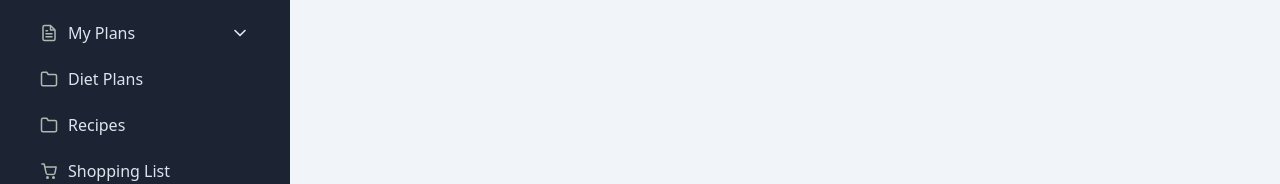
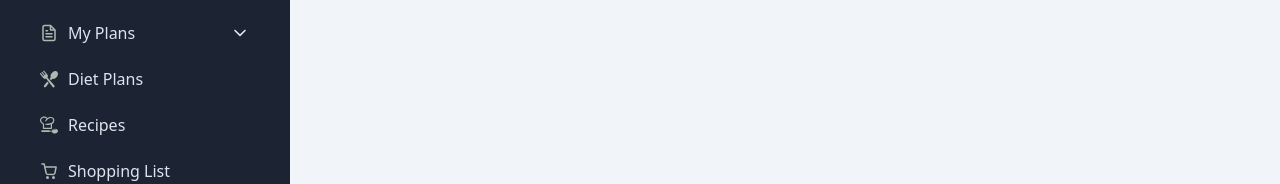
Before and after one commit to vmirfak/dev-fit-hub, a React (Vite) app: page /dashboard in a window 1280 px wide. Shown: the part 319-503 px from the top of the page. Built offline with nearby package versions, Linux system fonts and the light colour scheme.

Commit message:
New sidebar icons.

```diff
--- a/src/components/Sidebar/index.tsx
+++ b/src/components/Sidebar/index.tsx
@@ -65,7 +65,7 @@ const Sidebar = ({ sidebarOpen, setSidebarOpen }: SidebarProps) => {
       {/* <!-- SIDEBAR HEADER --> */}
       <div className="flex items-center justify-center gap-2 px-6 py-5.5 lg:py-6.5">
         <NavLink to="/">
-        <img
+          <img
             src={Logo}
             alt="Company Logo"
             className="w-20 md:w-22 lg:w-30 xl:w-25" // Responsive sizing based on breakpoints
@@ -324,21 +324,30 @@ const Sidebar = ({ sidebarOpen, setSidebarOpen }: SidebarProps) => {
                 <NavLink
                   to="/perscribedietplan"
                   className={`group relative flex items-center gap-2.5 rounded-sm py-2 px-4 font-medium text-bodydark1 duration-300 ease-in-out hover:bg-graydark dark:hover:bg-meta-4 ${
-                    pathname.includes("perscribedietplan") && "bg-graydark dark:bg-meta-4"
+                    pathname.includes("perscribedietplan") &&
+                    "bg-graydark dark:bg-meta-4"
                   }`}
                 >
                   <svg
-                    xmlns="http://www.w3.org/2000/svg"
+                    fill="#aeb7b1"
                     width="18"
                     height="18"
-                    viewBox="0 0 24 24"
-                    fill="none"
-                    stroke="#aeb7b1"
-                    stroke-width="2"
-                    stroke-linecap="round"
-                    stroke-linejoin="round"
+                    viewBox="0 -3.84 122.88 122.88"
+                    version="1.1"
                   >
-                    <path d="M22 19a2 2 0 0 1-2 2H4a2 2 0 0 1-2-2V5a2 2 0 0 1 2-2h5l2 3h9a2 2 0 0 1 2 2z"></path>
+                    <g id="SVGRepo_bgCarrier" stroke-width="0"></g>
+                    <g
+                      id="SVGRepo_tracerCarrier"
+                      stroke-linecap="round"
+                      stroke-linejoin="round"
+                    ></g>
+                    <g id="SVGRepo_iconCarrier">
+                      {" "}
+                      <g>
+                        {" "}
+                        <path d="M29.03,100.46l20.79-25.21l9.51,12.13L41,110.69C33.98,119.61,20.99,110.21,29.03,100.46L29.03,100.46z M53.31,43.05 c1.98-6.46,1.07-11.98-6.37-20.18L28.76,1c-2.58-3.03-8.66,1.42-6.12,5.09L37.18,24c2.75,3.34-2.36,7.76-5.2,4.32L16.94,9.8 c-2.8-3.21-8.59,1.03-5.66,4.7c4.24,5.1,10.8,13.43,15.04,18.53c2.94,2.99-1.53,7.42-4.43,3.69L6.96,18.32 c-2.19-2.38-5.77-0.9-6.72,1.88c-1.02,2.97,1.49,5.14,3.2,7.34L20.1,49.06c5.17,5.99,10.95,9.54,17.67,7.53 c1.03-0.31,2.29-0.94,3.64-1.77l44.76,57.78c2.41,3.11,7.06,3.44,10.08,0.93l0.69-0.57c3.4-2.83,3.95-8,1.04-11.34L50.58,47.16 C51.96,45.62,52.97,44.16,53.31,43.05L53.31,43.05z M65.98,55.65l7.37-8.94C63.87,23.21,99-8.11,116.03,6.29 C136.72,23.8,105.97,66,84.36,55.57l-8.73,11.09L65.98,55.65L65.98,55.65z"></path>{" "}
+                      </g>{" "}
+                    </g>
                   </svg>
                   Diet Plans
                 </NavLink>
@@ -352,17 +361,29 @@ const Sidebar = ({ sidebarOpen, setSidebarOpen }: SidebarProps) => {
                   }`}
                 >
                   <svg
-                    xmlns="http://www.w3.org/2000/svg"
-                    width="18"
-                    height="18"
-                    viewBox="0 0 24 24"
-                    fill="none"
-                    stroke="#aeb7b1"
-                    stroke-width="2"
-                    stroke-linecap="round"
-                    stroke-linejoin="round"
+                  fill="#aeb7b1"
+                  width="18"
+                  height="18"
+                    version="1.1"
+                    viewBox="0 0 357.623 357.623"
                   >
-                    <path d="M22 19a2 2 0 0 1-2 2H4a2 2 0 0 1-2-2V5a2 2 0 0 1 2-2h5l2 3h9a2 2 0 0 1 2 2z"></path>
+                    <g id="SVGRepo_bgCarrier" stroke-width="0"></g>
+                    <g
+                      id="SVGRepo_tracerCarrier"
+                      stroke-linecap="round"
+                      stroke-linejoin="round"
+                    ></g>
+                    <g id="SVGRepo_iconCarrier">
+                      {" "}
+                      <g>
+                        {" "}
+                        <g>
+                          {" "}
+                          <path d="M357.597,299.635c-0.499-30.43-29.639-47.567-61.3-47.567c-31.928,0.012-54.712,19.218-59.767,35.938 c-12.85,9.178-43.227,3.148-60.73-3.324c-8.377,0.012-136.711,0.012-136.711,0.012l-0.012,0.035 c-0.087-0.012-0.192-0.023-0.291-0.023c-7.848,0-14.215,6.367-14.227,14.21c0,0.407,0.012,1.929,0,2.323 c0.012,7.867,6.378,14.222,14.227,14.222c0.099,0,0.192-0.022,0.291-0.022l-0.012,0.022c0,0,128.375,0,136.734-0.011 c17.526-6.484,47.881-12.549,60.73-3.37c5.066,16.743,27.851,35.937,59.778,35.925c31.649,0,60.789-17.16,61.276-47.578h0.012 c0.012-0.14,0-0.662,0.023-0.779C357.632,299.635,357.608,299.635,357.597,299.635z M320.255,271.843 c-2.242-0.094-5.484-0.209-9.365-0.325c-7.621-0.093-17.985-0.697-27.188,0.731c-2.161,0.256-4.601,1.012-6.809,1.755 c-2.277,0.708-4.543,1.545-6.715,2.44c-4.369,1.695-8.412,3.543-11.921,5.135c-3.463,1.627-6.367,3.056-8.319,4.183 c-1.998,1.046-2.858,2.033-2.766,2.103c-0.104,0.023,0.209-1.429,1.72-3.287c1.487-1.883,3.812-4.299,6.901-6.855 c3.067-2.591,6.879-5.252,11.294-7.762c2.207-1.219,4.531-2.369,7.041-3.45c2.579-1.034,5.101-1.87,8.063-2.429 c5.682-1.068,11.142-0.895,16.149-0.29c5.02,0.558,9.574,1.626,13.361,2.8c3.846,1.139,6.925,2.475,9.017,3.578 c2.149,1.081,3.172,1.953,3.172,1.953S322.509,271.924,320.255,271.843z"></path>{" "}
+                          <path d="M56.993,164.283v80.953c0,6.6,5.356,11.944,11.955,11.944h158.078c6.611,0,11.944-5.345,11.944-11.944v-87.104 c14.431-7.233,26.56-17.202,33.81-30.825c14.907-28.042,16.069-55.206,3.301-76.48c-12.758-21.198-37.645-33.357-68.318-33.357 c-21.941,0-41.589,9.62-57.669,21.808c-14.361-15.894-42.083-30.4-71.711-29.627c-19.13,0.5-46.254,7.581-66.912,38.551 C0.834,64.153-2.425,81,1.775,98.3C9.723,130.995,42.998,155.313,56.993,164.283z M31.368,61.463 C43.382,43.437,59.41,34.049,78.993,33.549c21.332-0.5,42.867,10.126,53.19,21.535c-16.295,16.493-26.136,32.445-26.973,33.839 c-3.421,5.629-1.626,12.967,4.014,16.406c5.635,3.428,12.979,1.644,16.417-4.008c0.354-0.593,37.069-59.929,82.098-59.929 c22.076,0,39.504,7.936,47.822,21.75c8.296,13.792,6.902,32.584-3.915,52.917c-19.81,37.267-104.33,38.766-135.235,36.209 c-6.559-0.587-12.362,4.351-12.897,10.921c-0.552,6.588,4.328,12.374,10.91,12.92c1.331,0.104,10.347,0.807,23.545,0.807 c20.118,0,49.955-1.667,77.09-9.591v65.93H80.893V157.55c0-4.345-2.353-8.342-6.146-10.457 c-0.418-0.238-42.344-23.905-49.745-54.503C22.428,81.953,24.513,71.769,31.368,61.463z"></path>{" "}
+                        </g>{" "}
+                      </g>{" "}
+                    </g>
                   </svg>
                   Recipes
                 </NavLink>
```
Also changed, not shown: src/App.tsx (line endings or trailing spaces).
